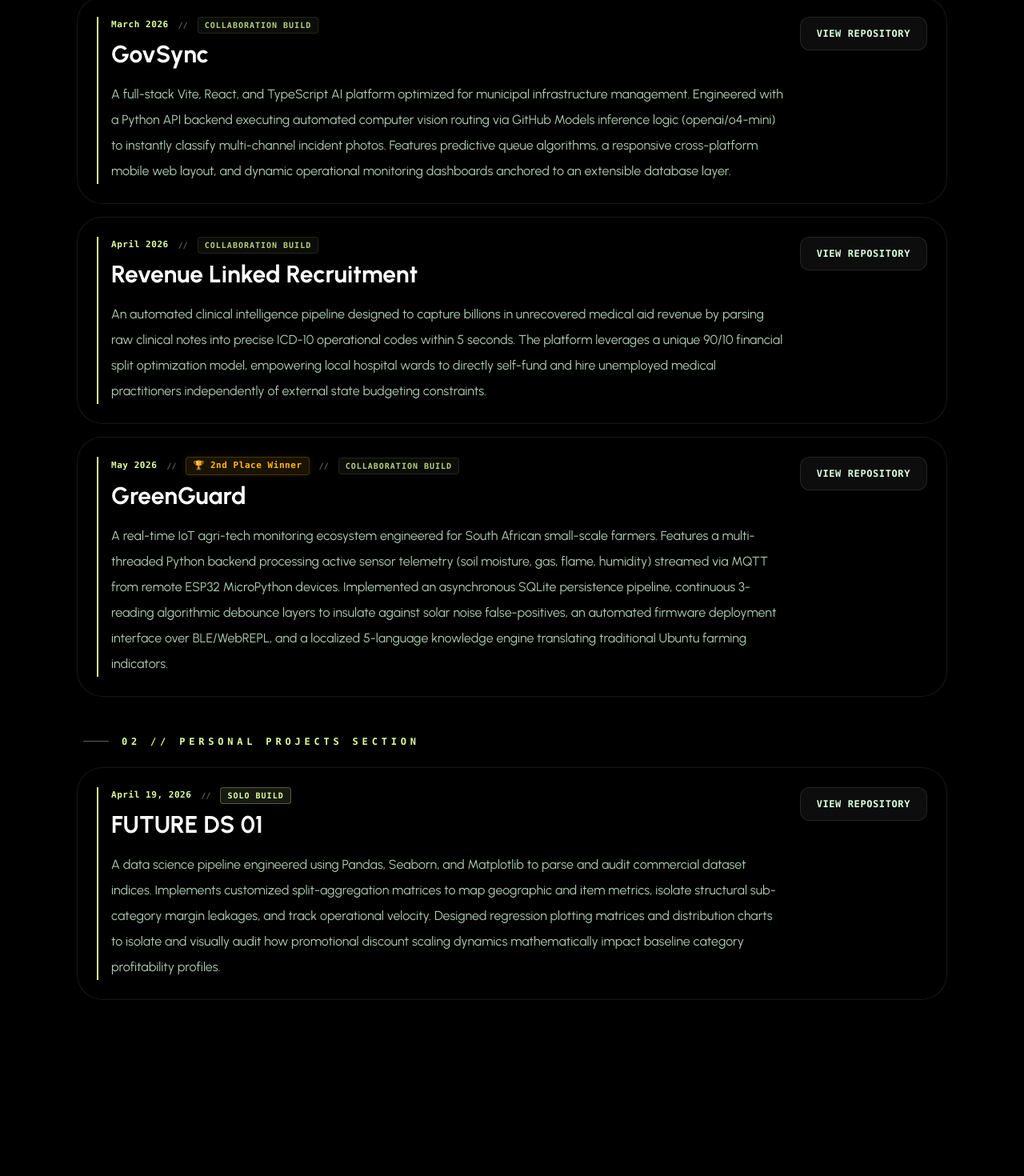
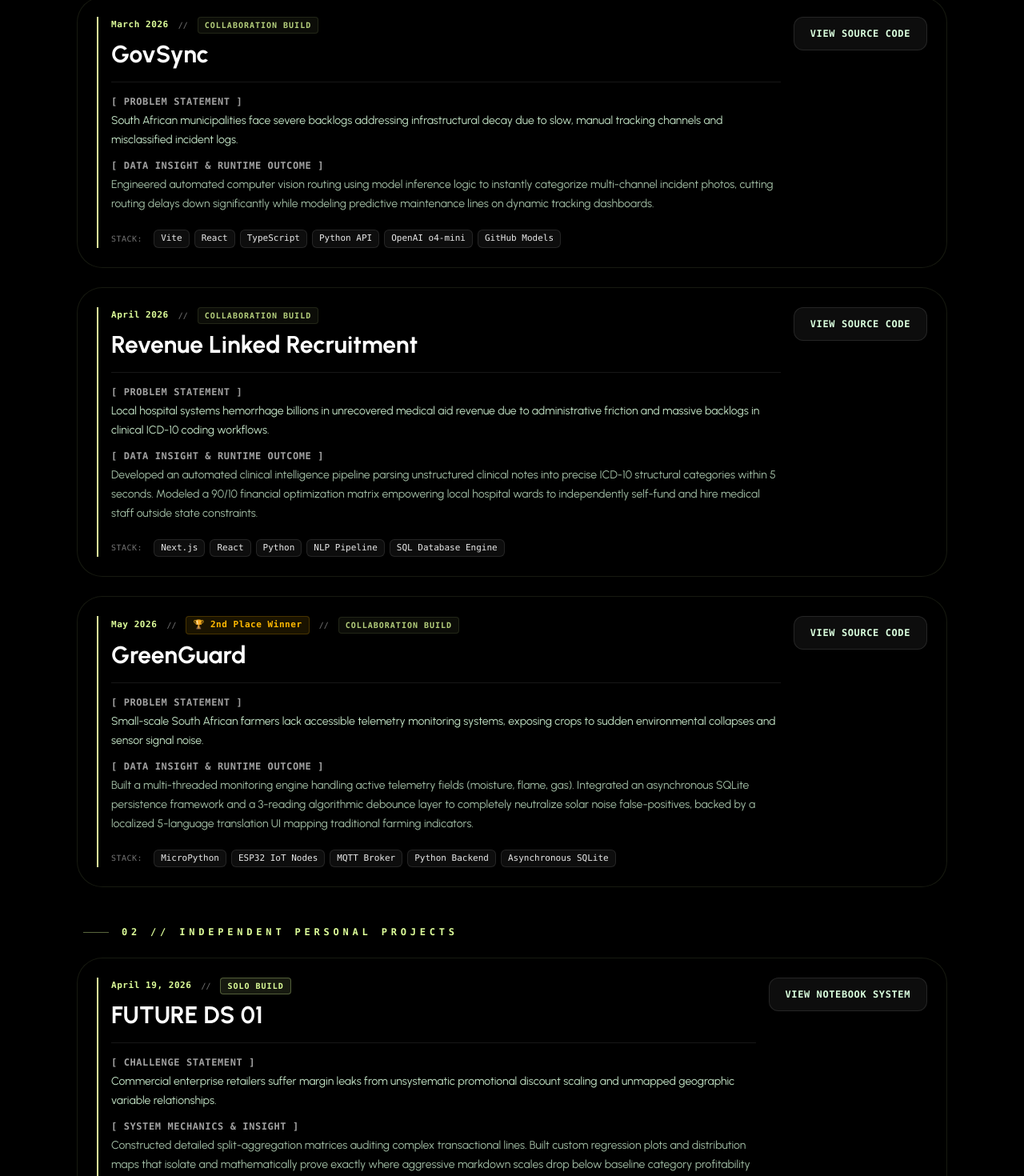
Before and after one commit to tidimatsomalatji341-boop/portfolio, a Next.js app: page /projects in a window 1280 px wide. Shown: the part 474-1944 px from the top of the page at 80% size. Before the commit the page ends 1788 px from the top, so only its background shows below. Built offline with nearby package versions, Linux system fonts and the light colour scheme.

Commit message:
fix: fixed the CV to be neat and fit on a single page

```diff
--- a/app/projects/page.tsx
+++ b/app/projects/page.tsx
@@ -21,7 +21,9 @@ const hackathons = [
       "/govsync-Team-in-motion.jpeg",
       "/govsync-Logo-and-slogan.png"
     ],
-    description: "A full-stack Vite, React, and TypeScript AI platform optimized for municipal infrastructure management. Engineered with a Python API backend executing automated computer vision routing via GitHub Models inference logic (openai/o4-mini) to instantly classify multi-channel incident photos. Features predictive queue algorithms, a responsive cross-platform mobile web layout, and dynamic operational monitoring dashboards anchored to an extensible database layer.",
+    problemStatement: "South African municipalities face severe backlogs addressing infrastructural decay due to slow, manual tracking channels and misclassified incident logs.",
+    techStack: ["Vite", "React", "TypeScript", "Python API", "OpenAI o4-mini", "GitHub Models"],
+    insights: "Engineered automated computer vision routing using model inference logic to instantly categorize multi-channel incident photos, cutting routing delays down significantly while modeling predictive maintenance lines on dynamic tracking dashboards.",
     repoUrl: "https://github.com/Sange566/govsync-ai-helper",
   },
   {
@@ -38,7 +40,9 @@ const hackathons = [
       "/revenuelinked-team.jpeg",
       "/revenuelinked-me.jpeg"
     ],
-    description: "An automated clinical intelligence pipeline designed to capture billions in unrecovered medical aid revenue by parsing raw clinical notes into precise ICD-10 operational codes within 5 seconds. The platform leverages a unique 90/10 financial split optimization model, empowering local hospital wards to directly self-fund and hire unemployed medical practitioners independently of external state budgeting constraints.",
+    problemStatement: "Local hospital systems hemorrhage billions in unrecovered medical aid revenue due to administrative friction and massive backlogs in clinical ICD-10 coding workflows.",
+    techStack: ["Next.js", "React", "Python", "NLP Pipeline", "SQL Database Engine"],
+    insights: "Developed an automated clinical intelligence pipeline parsing unstructured clinical notes into precise ICD-10 structural categories within 5 seconds. Modeled a 90/10 financial optimization matrix empowering local hospital wards to independently self-fund and hire medical staff outside state constraints.",
     repoUrl: "https://github.com/tidimatsomalatji341-boop/Revenue-Linked-Recruitment",
   },
   {
@@ -62,7 +66,9 @@ const hackathons = [
       "/green-me-and-minister.jpeg",
       "/green-me-and-minister-2.jpeg"
     ],
-    description: "A real-time IoT agri-tech monitoring ecosystem engineered for South African small-scale farmers. Features a multi-threaded Python backend processing active sensor telemetry (soil moisture, gas, flame, humidity) streamed via MQTT from remote ESP32 MicroPython devices. Implemented an asynchronous SQLite persistence pipeline, continuous 3-reading algorithmic debounce layers to insulate against solar noise false-positives, an automated firmware deployment interface over BLE/WebREPL, and a localized 5-language knowledge engine translating traditional Ubuntu farming indicators.",
+    problemStatement: "Small-scale South African farmers lack accessible telemetry monitoring systems, exposing crops to sudden environmental collapses and sensor signal noise.",
+    techStack: ["MicroPython", "ESP32 IoT Nodes", "MQTT Broker", "Python Backend", "Asynchronous SQLite"],
+    insights: "Built a multi-threaded monitoring engine handling active telemetry fields (moisture, flame, gas). Integrated an asynchronous SQLite persistence framework and a 3-reading algorithmic debounce layer to completely neutralize solar noise false-positives, backed by a localized 5-language translation UI mapping traditional farming indicators.",
     repoUrl: "https://github.com/Vhutali01/GreenGuard",
   }
 ];
@@ -72,7 +78,6 @@ const personalProjects = [
     title: "FUTURE DS 01",
     date: "April 19, 2026",
     buildType: "SOLO BUILD",
-    // Mapped exactly to your newly uploaded data science files
     images: [
       "/future-1.png",
       "/future-2.png",
@@ -81,7 +86,9 @@ const personalProjects = [
       "/future-5.png",
       "/future-6.png"
     ],
-    description: "A data science pipeline engineered using Pandas, Seaborn, and Matplotlib to parse and audit commercial dataset indices. Implements customized split-aggregation matrices to map geographic and item metrics, isolate structural sub-category margin leakages, and track operational velocity. Designed regression plotting matrices and distribution charts to isolate and visually audit how promotional discount scaling dynamics mathematically impact baseline category profitability profiles.",
+    problemStatement: "Commercial enterprise retailers suffer margin leaks from unsystematic promotional discount scaling and unmapped geographic variable relationships.",
+    techStack: ["Python", "Pandas", "NumPy", "Seaborn", "Matplotlib"],
+    insights: "Constructed detailed split-aggregation matrices auditing complex transactional lines. Built custom regression plots and distribution maps that isolate and mathematically prove exactly where aggressive markdown scales drop below baseline category profitability targets.",
     repoUrl: "https://github.com/tidimatsomalatji341-boop/FUTURE_DS_01",
   }
 ];
@@ -124,10 +131,10 @@ export default function ProjectsPage() {
         {/* Main Section Header */}
         <div className="rounded-[2.5rem] border border-[#deff9a]/10 bg-white/5 p-6 backdrop-blur-md">
           <div className="border-b border-neutral-800 pb-4">
-            <p className="text-[10px] uppercase tracking-[0.3em] text-[#deff9a]">PRODUCTION REGISTRY // POW</p>
-            <h1 className="mt-2 text-4xl font-bold text-white md:text-5xl">Competitions and Independent Projects</h1>
+            <p className="text-[10px] uppercase tracking-[0.3em] text-[#deff9a]">PRODUCTION REGISTRY // ARCHITECTURE</p>
+            <h1 className="mt-2 text-4xl font-bold text-white md:text-5xl">Engineering & Analytics Showcase</h1>
             <p className="mt-3 max-w-3xl text-sm leading-7 text-[#daffde]/75">
-              Click directly on any project card block to launch the modular system viewer and navigate through its dashboard interface layouts.
+              Click on any system card block to launch the modular image gallery and audit runtime dashboards, system architectures, and live project highlights.
             </p>
           </div>
         </div>
@@ -136,10 +143,10 @@ export default function ProjectsPage() {
         <div>
           <div className="mb-6 flex items-center gap-4 pl-2">
             <div className="h-px w-8 bg-[#deff9a]/40" />
-            <h2 className="text-xs font-mono font-bold tracking-[0.4em] text-[#deff9a] uppercase">01 // Hackathons Section</h2>
+            <h2 className="text-xs font-mono font-bold tracking-[0.4em] text-[#deff9a] uppercase">01 // Hackathons & Competitions</h2>
           </div>
 
-          <div className="flex flex-col gap-4">
+          <div className="flex flex-col gap-6">
             {hackathons.map((project, index) => (
               <motion.article
                 key={project.title}
@@ -148,7 +155,7 @@ export default function ProjectsPage() {
                 viewport={{ once: true, amount: 0.1 }}
                 transition={{ duration: 0.5, delay: index * 0.06 }}
                 onClick={() => openModal(project.images, project.title)}
-                className="rounded-[2rem] border border-[#deff9a]/10 bg-black/70 p-6 transition-all duration-300 hover:border-[#deff9a]/30 group cursor-pointer hover:bg-neutral-900/30"
+                className="rounded-[2rem] border border-[#deff9a]/10 bg-black/70 p-6 transition-all duration-300 hover:border-[#deff9a]/30 group cursor-pointer hover:bg-neutral-900/10"
               >
                 <div className="flex flex-col gap-4 border-l-2 border-[#deff9a] pl-4 lg:flex-row lg:items-start lg:justify-between">
                   <div className="max-w-4xl">
@@ -158,7 +165,7 @@ export default function ProjectsPage() {
                       {project.award && (
                         <>
                           <span className="text-[10px] text-neutral-500">//</span>
-                          <span className="text-[11px] font-bold tracking-wider text-amber-400 bg-amber-400/10 border border-amber-400/20 px-2 py-0.5 rounded shadow-[0_0_10px_rgba(251,191,36,0.1)]">
+                          <span className="text-[11px] font-bold tracking-wider text-amber-400 bg-amber-400/10 border border-amber-400/20 px-2 py-0.5 rounded">
                             {project.award}
                           </span>
                         </>
@@ -169,16 +176,31 @@ export default function ProjectsPage() {
                         {project.buildType}
                       </span>
                     </div>
+
                     <h3 className="mt-2 text-3xl font-bold text-white group-hover:text-[#deff9a] transition-colors flex items-center gap-2">
                       {project.title}
                       <span className="text-xs font-mono text-neutral-500 font-normal opacity-0 group-hover:opacity-100 transition-opacity pl-2">
-                        (Click to view gallery — {project.images.length} images)
+                        (View Systems — {project.images.length} Assets)
                       </span>
                     </h3>
-                    <p className="mt-4 text-base leading-8 text-[#daffde]/80 font-sans">{project.description}</p>
+
+                    {/* Technical Breakdown Grid */}
+                    <div className="mt-4 space-y-3 border-t border-neutral-900 pt-4 text-sm">
+                      <p className="leading-6"><strong className="font-mono text-xs uppercase tracking-wider text-neutral-400 block mb-1">[ PROBLEM STATEMENT ]</strong> <span className="text-[#daffde]/90">{project.problemStatement}</span></p>
+                      <p className="leading-6"><strong className="font-mono text-xs uppercase tracking-wider text-neutral-400 block mb-1">[ DATA INSIGHT & RUNTIME OUTCOME ]</strong> <span className="text-[#daffde]/75">{project.insights}</span></p>
+                    </div>
+
+                    {/* Tech Stack Badge Cluster */}
+                    <div className="mt-5 flex flex-wrap gap-1.5 items-center">
+                      <span className="font-mono text-[10px] uppercase tracking-wider text-neutral-500 mr-2">Stack:</span>
+                      {project.techStack.map((tech) => (
+                        <span key={tech} className="font-mono text-[11px] bg-white/5 border border-white/10 rounded-md px-2 py-0.5 text-white/90">
+                          {tech}
+                        </span>
+                      ))}
+                    </div>
                   </div>
 
-                  {/* Primary Code Source Action Node */}
                   <div className="pt-4 lg:pt-0 shrink-0" onClick={(e) => e.stopPropagation()}>
                     <a
                       href={project.repoUrl}
@@ -186,7 +208,7 @@ export default function ProjectsPage() {
                       rel="noopener noreferrer"
                       className="inline-flex items-center justify-center gap-2 rounded-xl bg-white/5 border border-white/10 px-5 py-3 text-xs font-mono font-bold uppercase tracking-wider text-[#daffde] transition-all hover:bg-[#deff9a] hover:text-black hover:border-transparent"
                     >
-                      <span>VIEW REPOSITORY</span>
+                      <span>VIEW SOURCE CODE</span>
                     </a>
                   </div>
                 </div>
@@ -199,10 +221,10 @@ export default function ProjectsPage() {
         <div>
           <div className="mb-6 flex items-center gap-4 pl-2">
             <div className="h-px w-8 bg-[#deff9a]/40" />
-            <h2 className="text-xs font-mono font-bold tracking-[0.4em] text-[#deff9a] uppercase">02 // Personal Projects Section</h2>
+            <h2 className="text-xs font-mono font-bold tracking-[0.4em] text-[#deff9a] uppercase">02 // Independent Personal Projects</h2>
           </div>
 
-          <div className="flex flex-col gap-4">
+          <div className="flex flex-col gap-6">
             {personalProjects.map((project, index) => (
               <motion.article
                 key={project.title}
@@ -211,7 +233,7 @@ export default function ProjectsPage() {
                 viewport={{ once: true, amount: 0.1 }}
                 transition={{ duration: 0.5, delay: index * 0.06 }}
                 onClick={() => openModal(project.images, project.title)}
-                className="rounded-[2rem] border border-[#deff9a]/10 bg-black/70 p-6 transition-all duration-300 hover:border-[#deff9a]/30 group cursor-pointer hover:bg-neutral-900/30"
+                className="rounded-[2rem] border border-[#deff9a]/10 bg-black/70 p-6 transition-all duration-300 hover:border-[#deff9a]/30 group cursor-pointer hover:bg-neutral-900/10"
               >
                 <div className="flex flex-col gap-4 border-l-2 border-[#deff9a] pl-4 lg:flex-row lg:items-start lg:justify-between">
                   <div className="max-w-4xl">
@@ -222,16 +244,31 @@ export default function ProjectsPage() {
                         {project.buildType}
                       </span>
                     </div>
+
                     <h3 className="mt-2 text-3xl font-bold text-white group-hover:text-[#deff9a] transition-colors flex items-center gap-2">
                       {project.title}
                       <span className="text-xs font-mono text-neutral-500 font-normal opacity-0 group-hover:opacity-100 transition-opacity pl-2">
-                        (Click to view gallery — {project.images.length} images)
+                        (View Pipeline Visualizations — {project.images.length} Assets)
                       </span>
                     </h3>
-                    <p className="mt-4 text-base leading-8 text-[#daffde]/80 font-sans">{project.description}</p>
+
+                    {/* Technical Breakdown Grid */}
+                    <div className="mt-4 space-y-3 border-t border-neutral-900 pt-4 text-sm">
+                      <p className="leading-6"><strong className="font-mono text-xs uppercase tracking-wider text-neutral-400 block mb-1">[ CHALLENGE STATEMENT ]</strong> <span className="text-[#daffde]/90">{project.problemStatement}</span></p>
+                      <p className="leading-6"><strong className="font-mono text-xs uppercase tracking-wider text-neutral-400 block mb-1">[ SYSTEM MECHANICS & INSIGHT ]</strong> <span className="text-[#daffde]/75">{project.insights}</span></p>
+                    </div>
+
+                    {/* Tech Stack Badge Cluster */}
+                    <div className="mt-5 flex flex-wrap gap-1.5 items-center">
+                      <span className="font-mono text-[10px] uppercase tracking-wider text-neutral-500 mr-2">Stack:</span>
+                      {project.techStack.map((tech) => (
+                        <span key={tech} className="font-mono text-[11px] bg-white/5 border border-white/10 rounded-md px-2 py-0.5 text-white/90">
+                          {tech}
+                        </span>
+                      ))}
+                    </div>
                   </div>
 
-                  {/* Primary Code Source Action Node */}
                   <div className="pt-4 lg:pt-0 shrink-0" onClick={(e) => e.stopPropagation()}>
                     <a
                       href={project.repoUrl}
@@ -239,7 +276,7 @@ export default function ProjectsPage() {
                       rel="noopener noreferrer"
                       className="inline-flex items-center justify-center gap-2 rounded-xl bg-white/5 border border-white/10 px-5 py-3 text-xs font-mono font-bold uppercase tracking-wider text-[#daffde] transition-all hover:bg-[#deff9a] hover:text-black hover:border-transparent"
                     >
-                      <span>VIEW REPOSITORY</span>
+                      <span>VIEW NOTEBOOK SYSTEM</span>
                     </a>
                   </div>
                 </div>
@@ -268,7 +305,6 @@ export default function ProjectsPage() {
               onClick={(e) => e.stopPropagation()}
               className="relative max-w-5xl w-full rounded-[2.5rem] border border-[#deff9a]/20 bg-neutral-950 p-4 shadow-[0_0_60px_rgba(222,255,154,0.15)] flex flex-col gap-4 cursor-default"
             >
-              {/* Modal Control Header Block */}
               <div className="flex items-center justify-between px-3 font-mono">
                 <div className="flex items-center gap-3">
                   <span className="w-2 h-2 rounded-full bg-[#deff9a] animate-pulse" />
@@ -286,10 +322,7 @@ export default function ProjectsPage() {
                 </button>
               </div>
 
-              {/* Central Canvas Shell With Nav Controls */}
               <div className="relative overflow-hidden rounded-[1.8rem] border border-neutral-900 bg-neutral-900/30 aspect-video flex items-center justify-center group/canvas">
-
-                {/* Image Element Node with animations */}
                 <motion.img
                   key={currentIdx}
                   initial={{ opacity: 0, x: 15 }}
@@ -308,7 +341,6 @@ export default function ProjectsPage() {
                   }}
                 />
 
-                {/* Left Arrow Toggle Button */}
                 {activeImages.length > 1 && (
                   <>
                     <button
@@ -318,7 +350,6 @@ export default function ProjectsPage() {
                       &larr;
                     </button>
 
-                    {/* Right Arrow Toggle Button */}
                     <button
                       onClick={nextImage}
                       className="absolute right-4 top-1/2 -translate-y-1/2 w-12 h-12 rounded-full border border-white/10 bg-black/60 text-white flex items-center justify-center font-mono font-bold hover:bg-[#deff9a] hover:text-black hover:border-transparent transition-all backdrop-blur-sm shadow-lg text-sm"
@@ -329,7 +360,6 @@ export default function ProjectsPage() {
                 )}
               </div>
 
-              {/* Bottom Dot Matrix Nav Indicators */}
               {activeImages.length > 1 && (
                 <div className="flex items-center justify-center gap-1.5 pb-1">
                   {activeImages.map((_, dotIdx) => (
```
Also changed, not shown: 2 other files (tests, documents, lock files or other folders).
